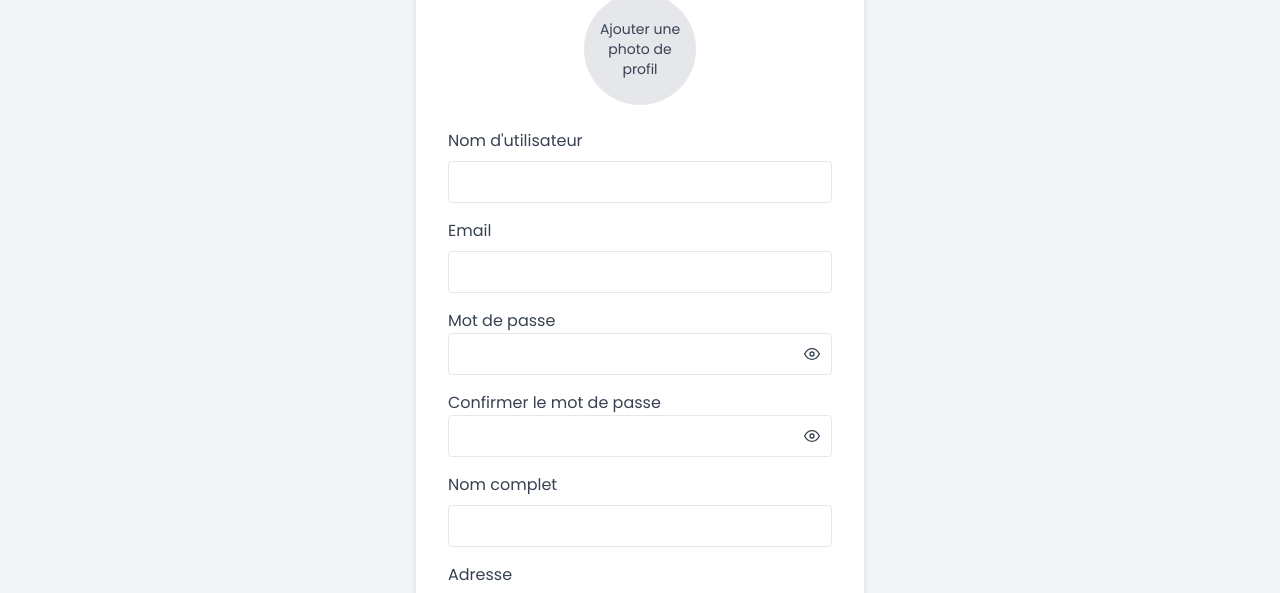
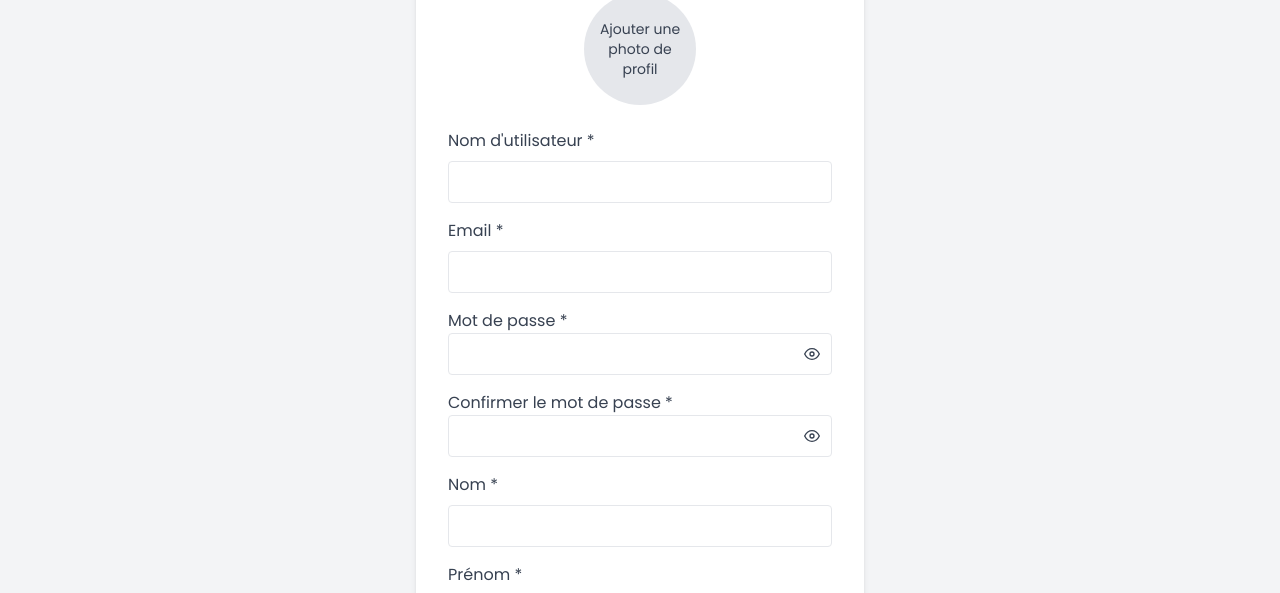
Before and after one commit to YasmineSan/The_Project, a React (Vite) app in the folder client/: page /login in a window 1280 px wide. Both pictures are taken after a click on the element "Créez un compte". Shown: the part 207-800 px from the top of the page. Built offline with nearby package versions, Linux system fonts and the light colour scheme.

Commit message:
sign up finished (add to database)

```diff
--- a/client/src/components/loginInscription/FormField.jsx
+++ b/client/src/components/loginInscription/FormField.jsx
@@ -1,6 +1,9 @@
 import React from 'react';
 
-const FormField = ({ label, type, value, onChange, required }) => {
+const FormField = ({ label, type, value, onChange, required, name }) => {
+  if (required) {
+    label = label + ' *'
+  }
   return (
     <div className="mb-4">
       <label className="block text-gray-700 mb-2">{label}</label>
@@ -10,6 +13,7 @@ const FormField = ({ label, type, value, onChange, required }) => {
           value={value}
           onChange={onChange}
           required={required}
+          name={name}
         />
       ) : (
         <input
@@ -18,6 +22,7 @@ const FormField = ({ label, type, value, onChange, required }) => {
           value={value}
           onChange={onChange}
           required={required}
+          name={name}
         />
       )}
     </div>
--- a/client/src/components/loginInscription/LoginSection.jsx
+++ b/client/src/components/loginInscription/LoginSection.jsx
@@ -44,7 +44,7 @@ const LoginSection = ({ setIsLogin }) => {
       <form onSubmit={(e) => { e.preventDefault(); handleLogin(); }}>
         <FormField label="Nom d'utilisateur" type="text" value={username} onChange={(e) => setUsername(e.target.value)} required />
         <div className="mb-6 relative">
-          <label className="block text-gray-700">Mot de passe</label>
+          <label className="block text-gray-700">Mot de passe *</label>
           <div className="relative flex items-center">
             <input
               type={showPassword ? 'text' : 'password'}
--- a/client/src/components/loginInscription/SignupSection.jsx
+++ b/client/src/components/loginInscription/SignupSection.jsx
@@ -1,32 +1,53 @@
-import React, { useState } from 'react';
+import React, { useState, useRef } from 'react';
 import { FiEye, FiEyeOff } from 'react-icons/fi';
 import FormField from './FormField';
 
 const SignupSection = ({ setIsLogin }) => {
-  const [username, setUsername] = useState('');
-  const [email, setEmail] = useState('');
-  const [password, setPassword] = useState('');
-  const [confirmPassword, setConfirmPassword] = useState('');
-  const [fullName, setFullName] = useState('');
-  const [address, setAddress] = useState('');
-  const [paypalAddress, setPaypalAddress] = useState('');
-  const [bio, setBio] = useState('');
-  const [profileImage, setProfileImage] = useState(null);
   const [showPassword, setShowPassword] = useState(false);
   const [showConfirmPassword, setShowConfirmPassword] = useState(false);
   const [error, setError] = useState('');
   const [success, setSuccess] = useState('');
   const [isHovered, setIsHovered] = useState(false);
+  const [profileImage, setProfileImage] = useState(null);
+
+  const formRef = useRef(null);
 
   const handleSignup = async (e) => {
     e.preventDefault();
-    if (username && email && password && confirmPassword && password === confirmPassword) {
-      setSuccess('Inscription réussie ! Redirection...');
-      setTimeout(() => {
-        window.location.assign('/');
-      }, 2000);
+
+    const formData = new FormData(formRef.current);
+    formData.append('profile_image', profileImage); // Ajouter l'image au FormData
+
+    // Log form data entries for debugging
+    for (let pair of formData.entries()) {
+      console.log(pair[0] + ': ' + pair[1]);
+    }
+
+    const password = formData.get('password');
+    const confirmPassword = formData.get('confirm_password');
+
+    if (password && confirmPassword && password === confirmPassword) {
+      try {
+        const response = await fetch('http://4.233.138.141:3001/api/users/register', {
+          method: 'POST',
+          body: formData
+        });
+
+        const data = await response.json();
+        if (response.ok) {
+          setSuccess('Inscription réussie ! Redirection vers la connexion...');
+          setTimeout(() => {
+            window.location.assign('/');
+          }, 2000);
+        } else {
+          setError(data.message || 'Une erreur est survenue, merci de réessayer.');
+        }
+      } catch (error) {
+        console.error('Error:', error);
+        setError('Une erreur est survenue, merci de réessayer.');
+      }
     } else {
-      setError('Signup failed: Please fill in all required fields and ensure passwords match');
+      setError("Échec de l'inscription : Merci de remplir tous les champs requis et de vérifier que les mots de passe correspondent.");
     }
   };
 
@@ -40,7 +61,7 @@ const SignupSection = ({ setIsLogin }) => {
       }
       const reader = new FileReader();
       reader.onloadend = () => {
-        setProfileImage(reader.result);
+        setProfileImage(file); // Stocker le fichier image
       };
       reader.readAsDataURL(file);
     }
@@ -71,7 +92,7 @@ const SignupSection = ({ setIsLogin }) => {
         >
           {profileImage ? (
             <div className="relative">
-              <img src={profileImage} alt="Profile" className="w-full h-full rounded-full object-cover" />
+              <img src={URL.createObjectURL(profileImage)} alt="Profile" className="w-full h-full rounded-full object-cover" />
               {isHovered && (
                 <button
                   type="button"
@@ -98,17 +119,16 @@ const SignupSection = ({ setIsLogin }) => {
           )}
         </div>
       </div>
-      <form onSubmit={handleSignup} className="space-y-4">
-        <FormField label="Nom d'utilisateur" type="text" value={username} onChange={(e) => setUsername(e.target.value)} required />
-        <FormField label="Email" type="email" value={email} onChange={(e) => setEmail(e.target.value)} required />
+      <form ref={formRef} onSubmit={handleSignup} className="space-y-4">
+        <FormField label="Nom d'utilisateur" type="text" name="username" required />
+        <FormField label="Email" type="email" name="email" required />
         <div className="mb-6 relative">
-          <label className="block text-gray-700">Mot de passe</label>
+          <label className="block text-gray-700">Mot de passe *</label>
           <div className="relative flex items-center">
             <input
               type={showPassword ? 'text' : 'password'}
+              name="password"
               className="w-full px-3 py-2 border rounded pr-10"
-              value={password}
-              onChange={(e) => setPassword(e.target.value)}
               required
             />
             <div
@@ -120,13 +140,12 @@ const SignupSection = ({ setIsLogin }) => {
           </div>
         </div>
         <div className="mb-6 relative">
-          <label className="block text-gray-700">Confirmer le mot de passe</label>
+          <label className="block text-gray-700">Confirmer le mot de passe *</label>
           <div className="relative flex items-center">
             <input
               type={showConfirmPassword ? 'text' : 'password'}
+              name="confirm_password"
               className="w-full px-3 py-2 border rounded pr-10"
-              value={confirmPassword}
-              onChange={(e) => setConfirmPassword(e.target.value)}
               required
             />
             <div
@@ -137,10 +156,17 @@ const SignupSection = ({ setIsLogin }) => {
             </div>
           </div>
         </div>
-        <FormField label="Nom complet" type="text" value={fullName} onChange={(e) => setFullName(e.target.value)} />
-        <FormField label="Adresse" type="text" value={address} onChange={(e) => setAddress(e.target.value)} />
-        <FormField label="Adresse PayPal" type="email" value={paypalAddress} onChange={(e) => setPaypalAddress(e.target.value)} />
-        <FormField label="Bio" type="textarea" value={bio} onChange={(e) => setBio(e.target.value)} />
+        <FormField label="Nom" type="text" name="last_name" required/>
+        <FormField label="Prénom" type="text" name="first_name" required/>
+        <div className="grid grid-cols-2 gap-4">
+          <FormField label="Rue" type="text" name="street" required/>
+          <FormField label="Numéro" type="text" name="street_number" required/>
+          <FormField label="Boîte" type="text" name="apartment" />
+          <FormField label="Code Postal" type="text" name="postal_code" required/>
+          <FormField label="Ville" type="text" name="city" required/>
+        </div>
+        <FormField label="Adresse PayPal" type="email" name="paypal_address" />
+        <FormField label="Bio" type="textarea" name="bio" />
         <button type="submit" className="w-full bg-gold border border-gold text-white py-2 rounded hover:bg-white hover:text-gold">
           S'inscrire
         </button>
```
